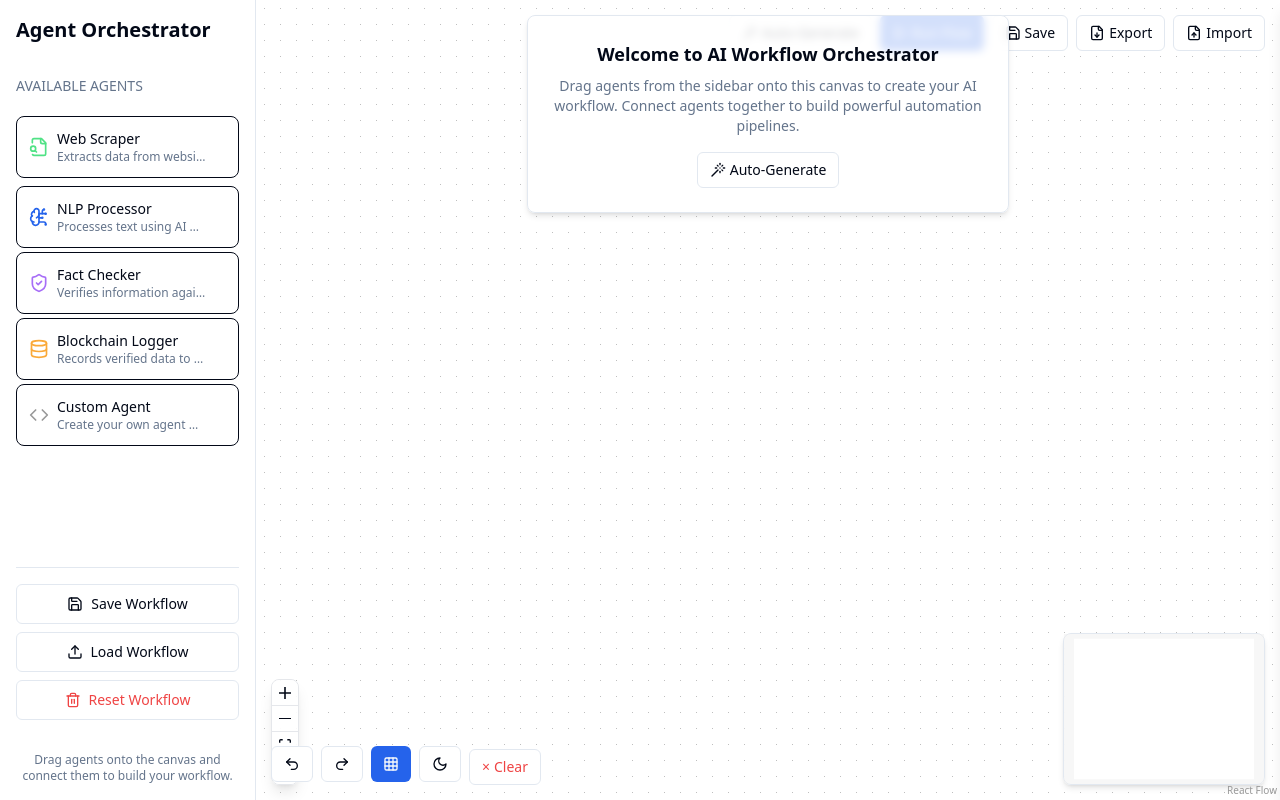
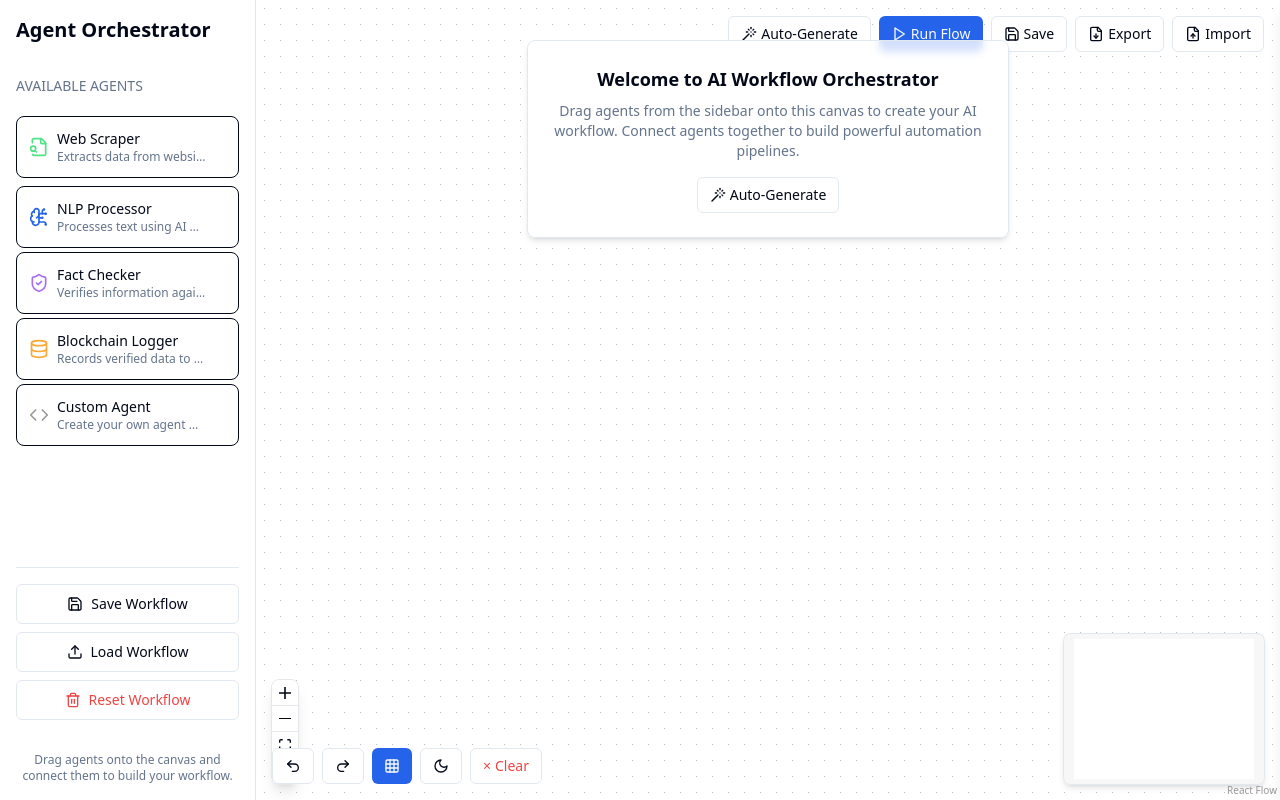
Before and after one commit to DharaniDharan0109/orchestrado, a React (Vite) app: page / in a window 1280 px wide. Built offline with nearby package versions, Linux system fonts and the light colour scheme.

Commit message:
Improve UI alignment
Addresses overlapping UI elements for better readability.

```diff
--- a/src/components/RecommendedAgents.tsx
+++ b/src/components/RecommendedAgents.tsx
@@ -16,7 +16,6 @@ const RecommendedAgents: React.FC<RecommendedAgentsProps> = ({ nodeId }) => {
 
   if (recommendedAgents.length === 0) return null;
 
-  // Find the source node position
   const handleAddRecommended = (type: AgentType) => {
     const sourceNode = nodes.find(node => node.id === nodeId);
     if (!sourceNode) return;
@@ -42,23 +41,23 @@ const RecommendedAgents: React.FC<RecommendedAgentsProps> = ({ nodeId }) => {
   };
 
   return (
-    <div className="recommended-agents slide-in py-2 px-3 bg-card/80 backdrop-blur-sm border rounded-lg shadow-sm">
-      <div className="flex items-center gap-1 mb-2 text-xs font-medium">
+    <div className="recommended-agents slide-in py-3 px-4 bg-card/90 backdrop-blur-sm border rounded-lg shadow-md min-w-[260px] max-w-[280px] mx-auto mb-6">
+      <div className="flex items-center gap-2 mb-3 text-xs font-medium">
         <Lightbulb size={14} className="text-amber-400" />
         <span>Recommended Next Steps</span>
       </div>
 
-      <div className="space-y-1">
+      <div className="space-y-2">
         {recommendedAgents.map((agentType) => (
           <button
             key={agentType}
             onClick={() => handleAddRecommended(agentType)}
-            className="w-full text-left flex items-center gap-2 p-1.5 text-xs rounded hover:bg-muted/50 transition-colors"
+            className="w-full text-left flex items-center gap-2 p-2 text-xs rounded hover:bg-muted/50 transition-colors"
           >
             {getIcon(agentType)}
-            <div>
+            <div className="flex-1 overflow-hidden">
               <div className="font-medium">{agentType.replace('Agent', '')}</div>
-              <div className="text-xxs text-muted-foreground truncate max-w-[200px]">
+              <div className="text-xxs text-muted-foreground truncate max-w-full">
                 {getAgentDescription(agentType)}
               </div>
             </div>
--- a/src/pages/Index.tsx
+++ b/src/pages/Index.tsx
@@ -254,7 +254,7 @@ const Index = () => {
               className="bg-card/80 backdrop-blur-sm rounded-lg border shadow-md"
             />
 
-            <Panel position="top-right" className="space-x-2">
+            <Panel position="top-right" className="flex gap-2 mt-4 mr-4">
               <WorkflowGenerator />
 
               <Button
@@ -294,7 +294,7 @@ const Index = () => {
               </Button>
             </Panel>
 
-            <Panel position="bottom-left" className="space-x-2">
+            <Panel position="bottom-left" className="flex gap-2 mb-4 ml-4">
               <Button
                 variant="outline"
                 size="sm"
@@ -355,13 +355,13 @@ const Index = () => {
             </Panel>
 
             {showRecommendations && (
-              <Panel position="bottom-center">
+              <Panel position="bottom" className="flex justify-center w-full mb-4">
                 <RecommendedAgents nodeId={showRecommendations} />
               </Panel>
             )}
 
             {nodes.length === 0 && (
-              <Panel position="top-center">
+              <Panel position="top-center" className="mt-10">
                 <div className="bg-card/80 backdrop-blur-sm p-6 rounded-lg border shadow-md text-center max-w-lg animate-fade-in">
                   <h3 className="text-lg font-semibold mb-2">Welcome to AI Workflow Orchestrator</h3>
                   <p className="text-sm text-muted-foreground mb-4">
```
